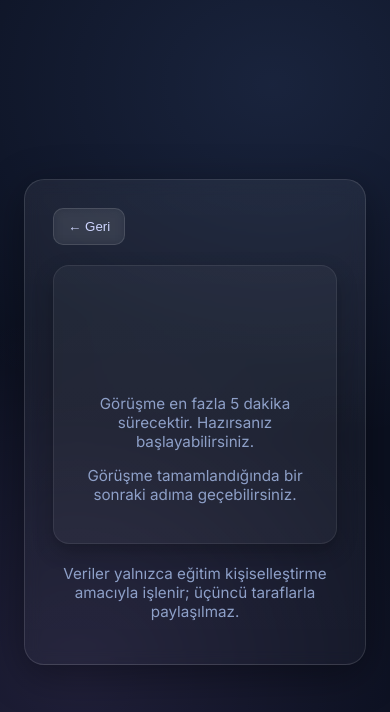
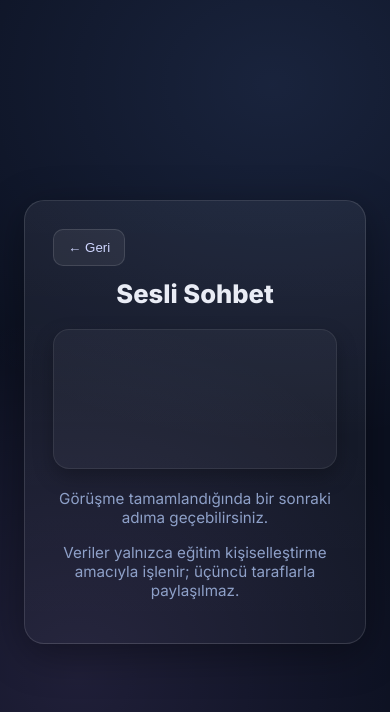
Before and after one commit to nefisebora/oice-agent-site, a plain HTML site: page voice.html in a window 390 px wide. Drawn offline with Linux system fonts and the light colour scheme; a script that the page names is missing.

Commit message:
voice.html

```diff
--- a/voice.html
+++ b/voice.html
@@ -9,30 +9,30 @@
   <script src="https://unpkg.com/@elevenlabs/convai-widget-embed" async type="text/javascript"></script>
 
   <style>
-    :root{
-      --bg:#0b1020; --fg:#e9ecf5; --muted:#a0a8c0; --stroke: rgba(255,255,255,.12);
-    }
+    :root{ --bg:#0b1020; --fg:#e9ecf5; --muted:#a0a8c0; --stroke: rgba(255,255,255,.12); }
     *{box-sizing:border-box}
     html,body{height:100%}
     body{
-      margin:0; font-family: Inter, ui-sans-serif, system-ui, -apple-system, "Segoe UI", Roboto, Arial;
+      margin:0; font-family: Inter, system-ui, -apple-system, "Segoe UI", Roboto, Arial;
       background: radial-gradient(1100px 900px at 70% 10%, rgba(121,167,255,.13), transparent 40%),
                   radial-gradient(800px 800px at 20% 80%, rgba(201,153,255,.11), transparent 45%),
                   var(--bg);
       color: var(--fg); display:flex; align-items:center; justify-content:center; padding:24px;
-      -webkit-font-smoothing: antialiased;
     }
     .card{
       width:100%; max-width:700px;
       background: linear-gradient( to bottom, rgba(255,255,255,.06), rgba(255,255,255,.03) );
       border:1px solid var(--stroke); border-radius:20px; padding:28px;
-      box-shadow:0 10px 40px rgba(0,0,0,.35); text-align:center; animation: show .45s ease;
-      backdrop-filter: blur(8px);
+      box-shadow:0 10px 40px rgba(0,0,0,.35); text-align:center;
     }
-    @keyframes show{from{opacity:0; transform: translateY(8px)} to{opacity:1; transform:none}}
-    .note{font-size:.95rem; color:#8ea0c8; margin-top:14px}
-
-    .box {
+    .toolbar{display:flex; justify-content:space-between; align-items:center; gap:10px; margin-bottom:12px}
+    .back{
+      appearance:none; border:1px solid var(--stroke);
+      background: rgba(255,255,255,.06); color:#cfd6ff;
+      padding:10px 14px; border-radius:10px; cursor:pointer;
+    }
+    h2{margin:2px 0 16px; font-size: clamp(1.6rem, 2.2vw + .8rem, 2.3rem)}
+    .box{
       background: rgba(255,255,255,0.04);
       border: 1px solid rgba(255,255,255,0.08);
       border-radius: 16px;
@@ -42,24 +42,8 @@
       text-align: center;
       box-shadow: 0 8px 20px rgba(0,0,0,0.25);
     }
-    elevenlabs-convai {
-      display: block;
-      max-width: 100%;
-      height: 90px;
-      margin: 0 auto;
-      border-radius: 12px;
-      overflow: hidden;
-    }
-
-    .toolbar{display:flex; justify-content:space-between; align-items:center; gap:10px; margin-bottom:12px}
-    .back{
-      appearance:none; border:1px solid var(--stroke);
-      background: rgba(255,255,255,.06); color:#cfd6ff;
-      padding:10px 14px; border-radius:10px; cursor:pointer;
-      backdrop-filter: blur(6px);
-      transition: transform .2s ease, background .2s ease;
-    }
-    .back:hover{ transform: translateY(-1px); background: rgba(255,255,255,.08) }
+    elevenlabs-convai{ display:block; max-width:100%; height:90px; border-radius:12px; overflow:hidden }
+    .note{font-size:.95rem; color:#8ea0c8; margin-top:14px}
   </style>
 </head>
 <body>
@@ -69,15 +53,14 @@
       <div></div>
     </div>
 
+    <h2>Sesli Sohbet</h2>
+
     <section class="box">
-      <!-- Sadece Agent -->
+      <!-- Burada artık mikrofon yazısı YOK, yerine ajan butonu var -->
       <elevenlabs-convai agent-id="agent_4001k3ed12paf7b9vtfkf3w6ypt8"></elevenlabs-convai>
-
-      <!-- Açıklamalar -->
-      <p class="note">Görüşme en fazla 5 dakika sürecektir. Hazırsanız başlayabilirsiniz.</p>
-      <p class="note">Görüşme tamamlandığında bir sonraki adıma geçebilirsiniz.</p>
     </section>
 
+    <p class="note">Görüşme tamamlandığında bir sonraki adıma geçebilirsiniz.</p>
     <p class="note">Veriler yalnızca eğitim kişiselleştirme amacıyla işlenir; üçüncü taraflarla paylaşılmaz.</p>
   </main>
 </body>
```
